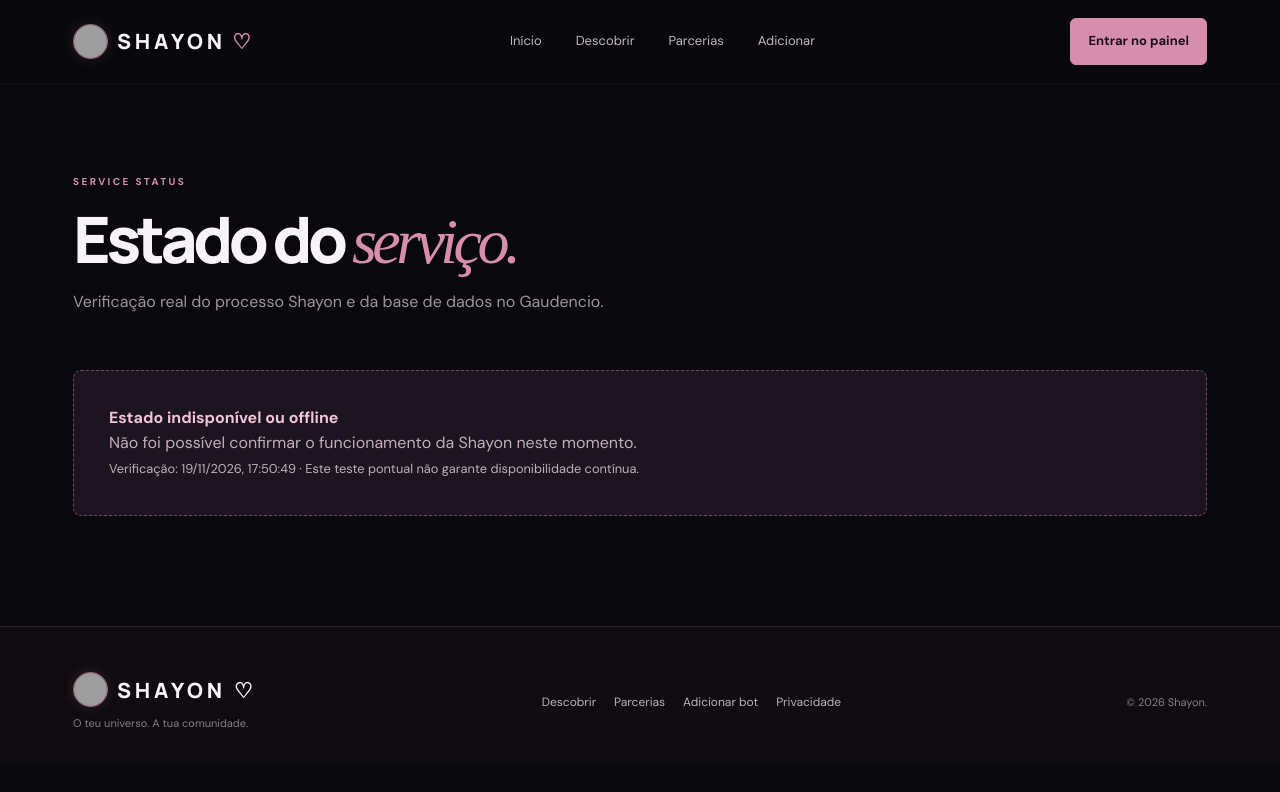
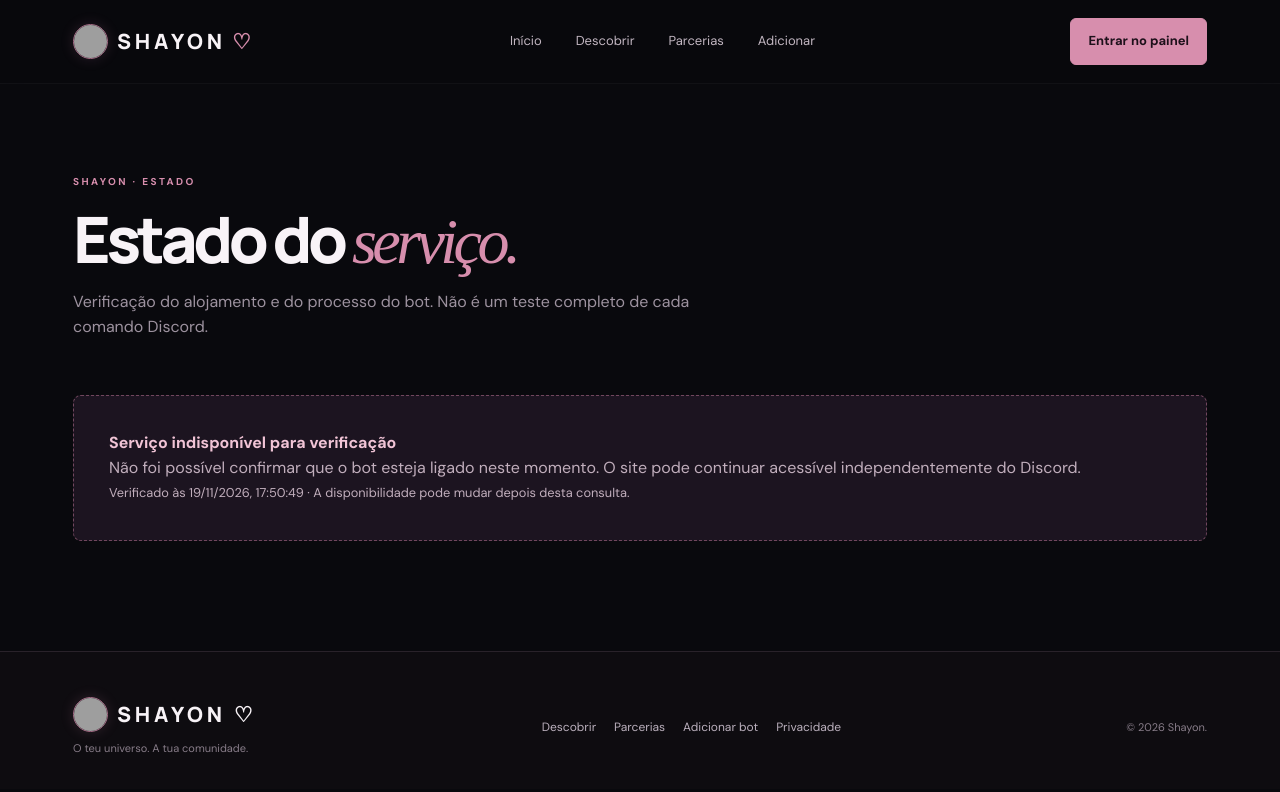
Before and after one commit to oxyzinha/shion-web, a Next.js app: page /estado in a window 1280 px wide. Shown: the top 792 px of the page. Built offline with nearby package versions, Linux system fonts and the light colour scheme; no server answers; grey boxes are pictures that could not be loaded; a web font is replaced by a local one.

Commit message:
copy(site): atualizar src/app/estado/page.tsx de acordo com capacidades reais e passos de suporte Shayon

```diff
--- a/src/app/estado/page.tsx
+++ b/src/app/estado/page.tsx
@@ -1,22 +1,27 @@
 export const dynamic='force-dynamic';
 export const metadata={title:'Estado do serviço · Shayon'};
+const API=(process.env.SHAYON_BOT_API_URL||'https://app-582c58dcabe4.factorai.cloud').replace(/\/$/,'');
 export default async function Page(){
  let connected=false;
  let checked='';
+ let apiOk=false;
  try{
-  const r=await fetch('https://app-582c58dcabe4.factorai.cloud/api/health',{cache:'no-store',signal:AbortSignal.timeout(7000)});
+  const r=await fetch(API+'/api/health',{cache:'no-store',signal:AbortSignal.timeout(7000)});
+  apiOk=r.ok;
   if(r.ok){
-   const data=await r.json() as {bot_running:boolean,database_present:boolean};
-   connected=data.bot_running&&data.database_present;
+   const data=await r.json() as {bot_running?:boolean,database_present?:boolean};
+   connected=Boolean(data.bot_running&&data.database_present);
   }
-  checked=new Date().toLocaleString('pt-PT',{timeZone:'Europe/Lisbon'});
- }catch{checked=new Date().toLocaleString('pt-PT',{timeZone:'Europe/Lisbon'});}
- return <main className="wrap"><div className="subhero"><div className="eyebrow">SERVICE STATUS</div>
- <h1>Estado do <em>serviço.</em></h1>
- <p>Verificação real do processo Shayon e da base de dados no Gaudencio.</p></div>
- <div className="page-body"><div className="public-placeholder">
- <strong>{connected?'Shayon operacional':'Estado indisponível ou offline'}</strong>
- <p>{connected?'Bot em execução e base de dados acessível.':'Não foi possível confirmar o funcionamento da Shayon neste momento.'}</p>
- <small>Verificação: {checked} · Este teste pontual não garante disponibilidade contínua.</small>
- </div></div></main>;
+ }catch{}
+ checked=new Date().toLocaleString('pt-PT',{timeZone:'Europe/Lisbon'});
+ return <main className="wrap"><div className="subhero">
+  <div className="eyebrow">SHAYON · ESTADO</div>
+  <h1>Estado do <em>serviço.</em></h1>
+  <p>Verificação do alojamento e do processo do bot. Não é um teste completo de cada comando Discord.</p></div>
+  <div className="page-body"><div className="public-placeholder">
+   <strong>{connected?'Shayon em execução':apiOk?'Bot parado ou em recuperação':'Serviço indisponível para verificação'}</strong>
+   <p>{connected?'Processo do bot ativo e base de dados presente. A ligação ao gateway Discord e as permissões precisam de verificações próprias.':'Não foi possível confirmar que o bot esteja ligado neste momento. O site pode continuar acessível independentemente do Discord.'}</p>
+   <small>Verificado às {checked} · A disponibilidade pode mudar depois desta consulta.</small>
+  </div></div>
+ </main>
 }
```
